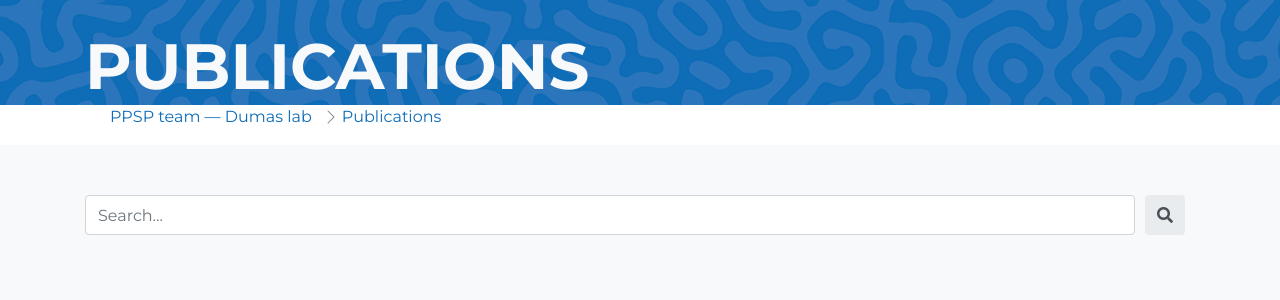
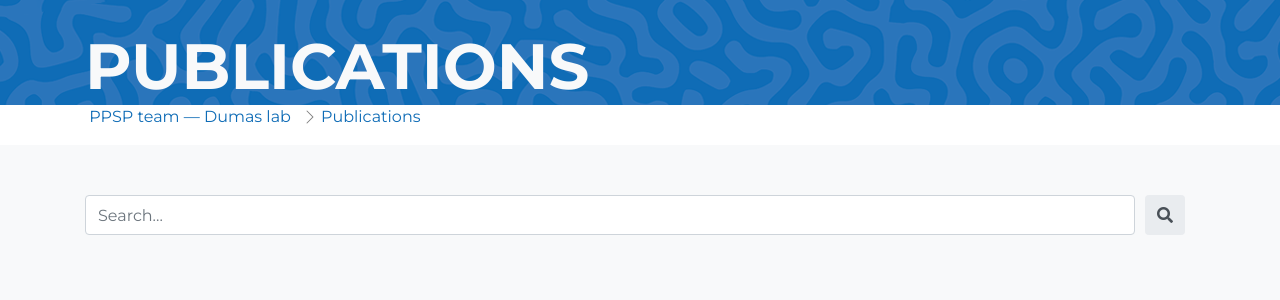
Before and after one commit to raviriley/agency-jekyll-theme, a Jekyll site: the page built from publications.md, in a window 1280 px wide. Shown: the part 171-471 px from the top of the page. Built offline with Jekyll 4.4.1, drawn with Linux system fonts in a browser that asks for light colours; some web fonts are replaced; comment, search, counter and statistics services are not loaded.

Commit message:
Update publications layout

```diff
--- a/_includes/publications.html
+++ b/_includes/publications.html
@@ -5,7 +5,7 @@
   {% include header.html %}
   <div class="container">
 		<div class="row backlink">
-			<ul class="path" >
+			<ul class="path" style="padding: 0px 1.2em;">
 				<li class="list-inline">
 					<a class="js-scroll-trigger" href="./">
 						{{ site.title }}
```
